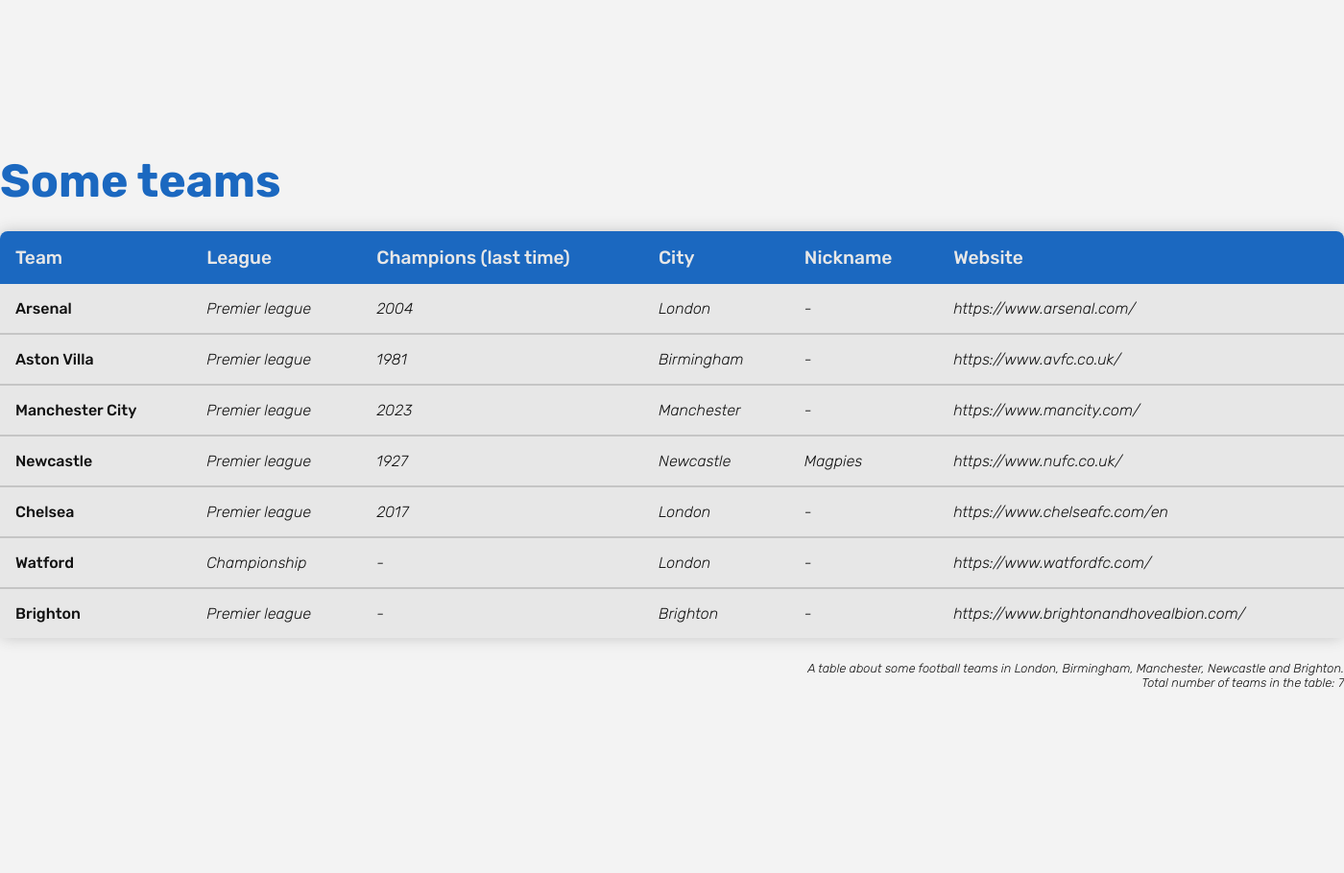
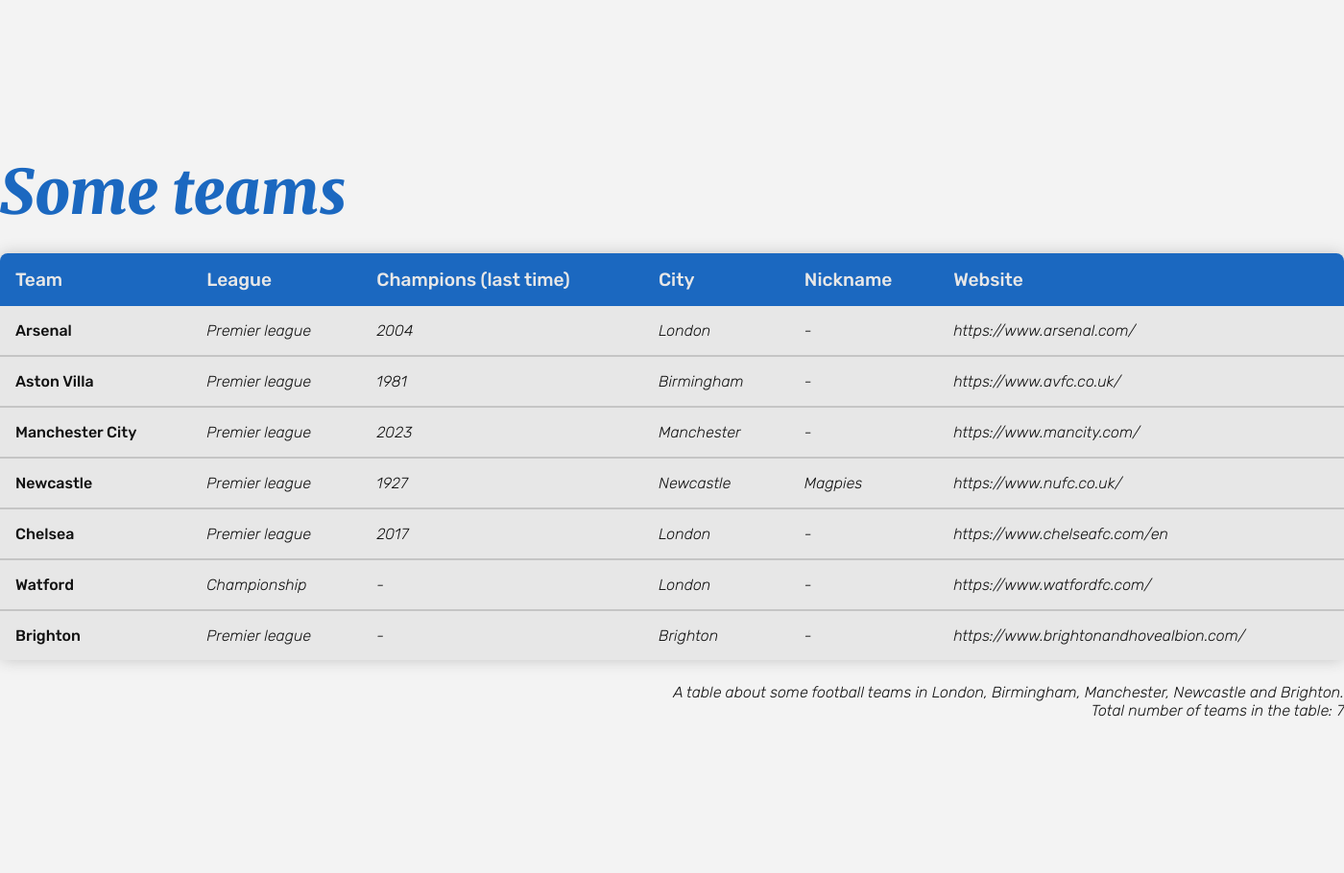
Before and after one commit to JoarHansson/Some-teams, a PHP site: page / in a window 1400 px wide. Shown: the whole page at 96% size. Before the commit the page ends 717 px from the top, so only its background shows below. Run offline with PHP 8.4, Linux system fonts and the light colour scheme.

Commit message:
Make small style and indentation changes

```diff
--- a/style.css
+++ b/style.css
@@ -5,7 +5,7 @@
 body {
   color: #111111;
   background-color: #f3f3f3;
-    font-family: 'Rubik', sans-serif;
+  font-family: "Rubik", sans-serif;
   font-weight: 300;
   letter-spacing: normal;
   display: flex;
@@ -21,7 +21,10 @@ header {
 }
 
 h1 {
-    font-size: 3rem;
+  font-size: 4rem;
+  font-family: "Merriweather";
+  font-weight: 900;
+  font-style: italic;
   margin: 0 0 1.5rem 0;
   color: #1b68c0;
 }
@@ -67,7 +70,7 @@ td {
 caption {
   caption-side: bottom;
   text-align: right;
-    font-size: 0.8rem;
+  font-size: 1rem;
   margin-top: 1.5rem;
   font-style: italic;
 }
--- a/teams.php
+++ b/teams.php
@@ -5,6 +5,6 @@ require __DIR__ . "/data.php";
 ?>
 
 <div>
-    Total number of teams in the table:
-    <?= count($teams); ?>
+  Total number of teams in the table:
+  <?= count($teams); ?>
 </div>
```
Also changed, not shown: data.php (indentation only). Lines whose indentation alone changed are shown as unchanged.
